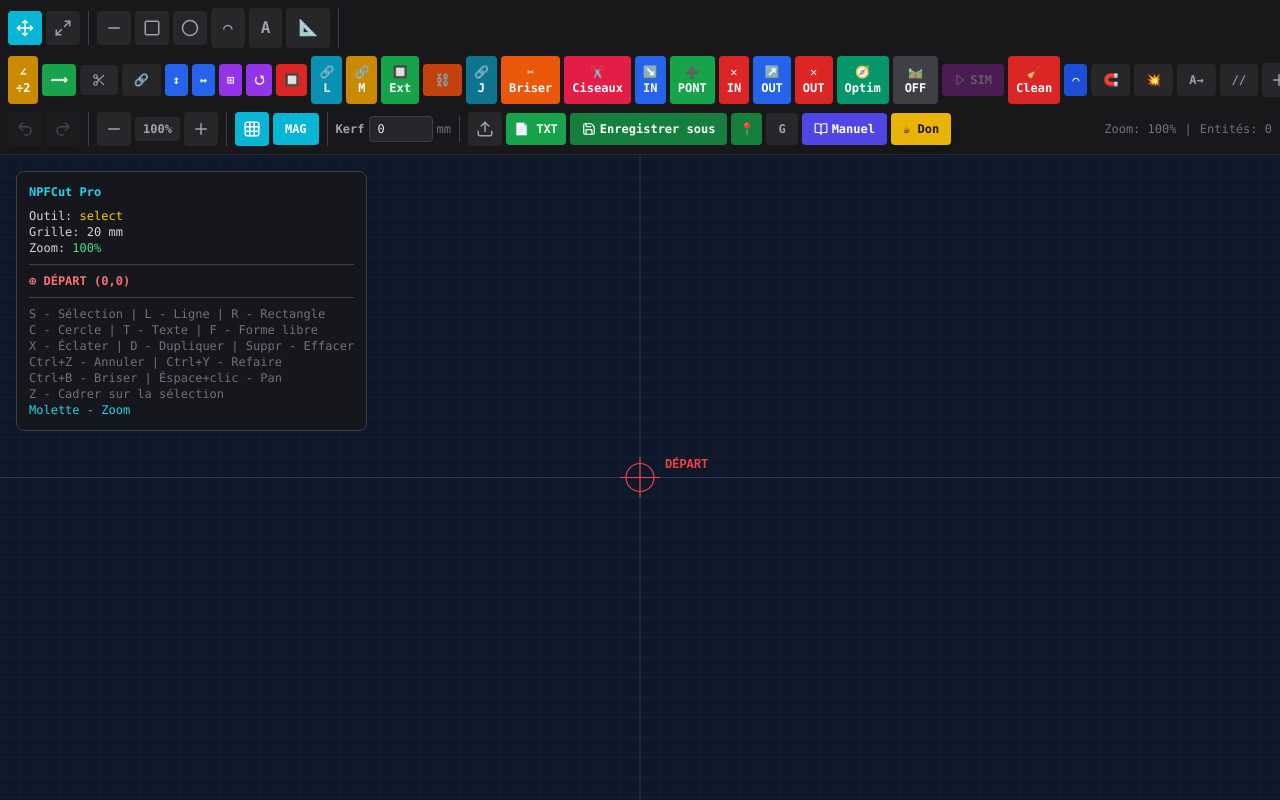
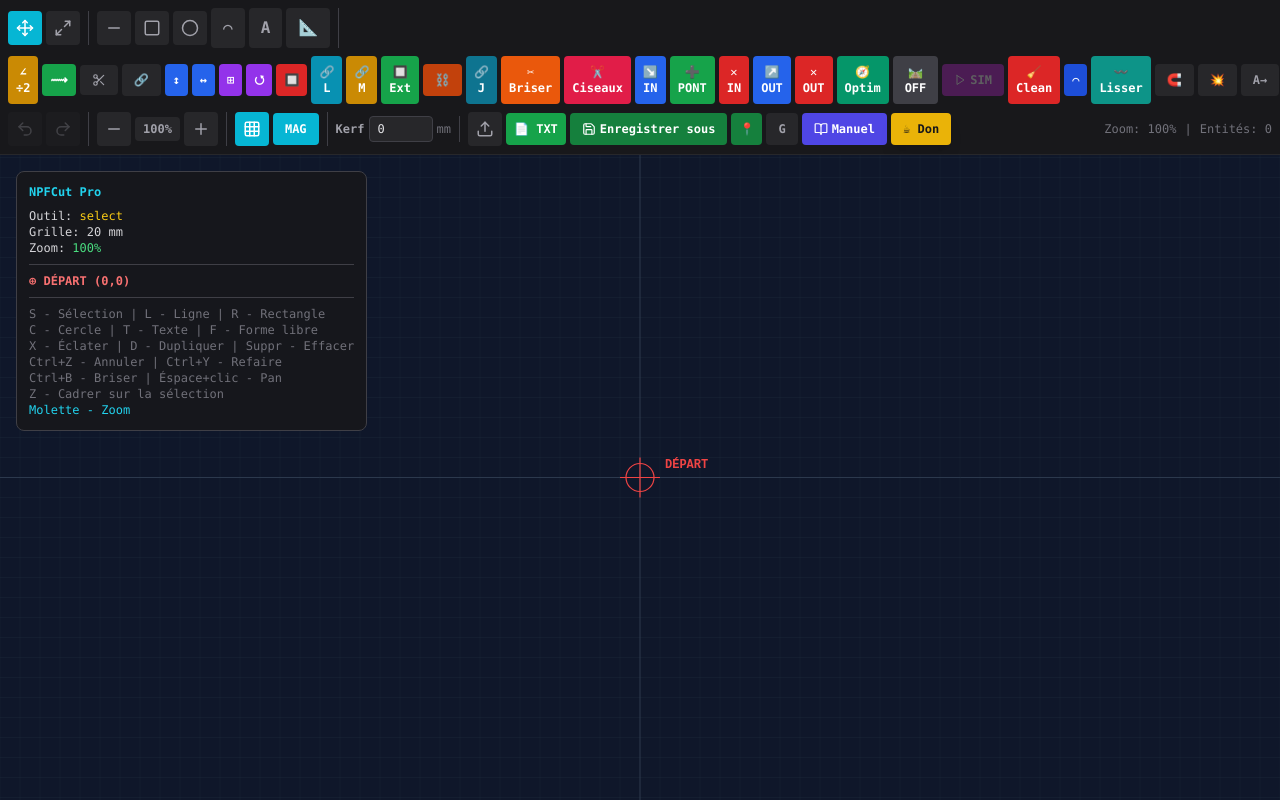
Before and after one commit to franck34300/NPFcut-Pro-2, a React (Vite) app: page / in a window 1280 px wide. Built offline with nearby package versions, Linux system fonts and the light colour scheme.

Commit message:
Add smoothing button to Toolbar
Added a new button for smoothing shapes in the toolbar.

```diff
--- a/src/components/cad/Toolbar.jsx
+++ b/src/components/cad/Toolbar.jsx
@@ -66,6 +66,7 @@ export default function Toolbar({
         <button onClick={onSimulation} disabled={entityCount === 0} className="px-3 py-2 bg-fuchsia-600 hover:bg-fuchsia-500 disabled:opacity-30 text-white rounded font-bold transition-colors text-xs flex items-center gap-1" title="Simulation parcours de découpe"><Play size={12} /> SIM</button>
         <button onClick={actions.cleanIsolatedPoints} className={btnSm('bg-red-600', 'hover:bg-red-700')} title="Nettoyer points isolés">🧹 Clean</button>
         <button onClick={actions.filletCorners} className={btnSm('bg-blue-700', 'hover:bg-blue-600')} title="Arrondir angles">⌒</button>
+        <button onClick={actions.smoothSelectedShape} className={btnSm('bg-teal-600', 'hover:bg-teal-700')} title="Lisser la forme (simplifie le bruit + arrondit en douceur)">〰️ Lisser</button>
         <button onClick={actions.fixJoints} className="px-3 py-2 bg-zinc-800 text-zinc-400 rounded hover:bg-zinc-700 transition-colors font-bold text-xs" title="Fixer joints">🧲</button>
         <button onClick={actions.explodePath} className="px-3 py-2 bg-zinc-800 text-zinc-400 rounded hover:bg-zinc-700 transition-colors font-bold text-xs" title="Éclater (X)">💥</button>
         <button onClick={actions.convertTextToPath} className="px-3 py-2 bg-zinc-800 text-zinc-400 rounded hover:bg-zinc-700 transition-colors font-bold text-xs" title="Convertir texte en contours">A→</button>
```
